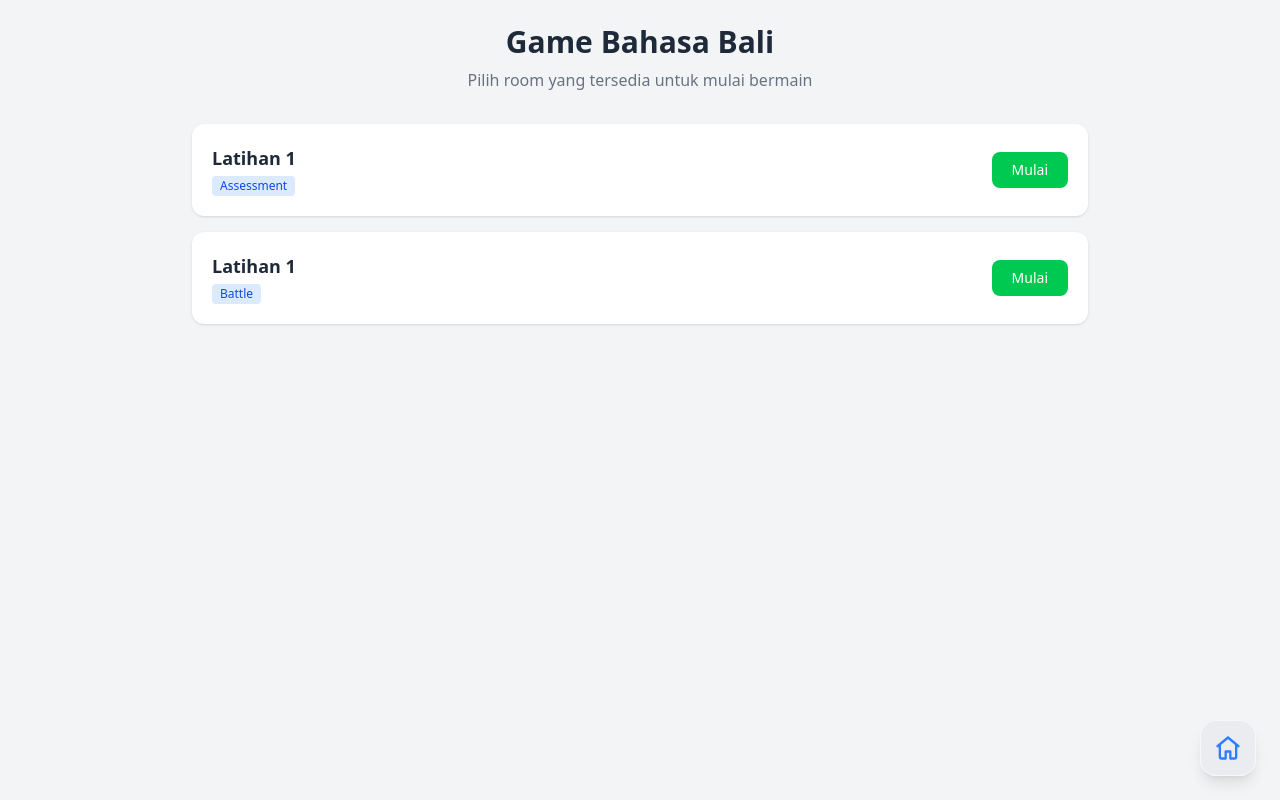
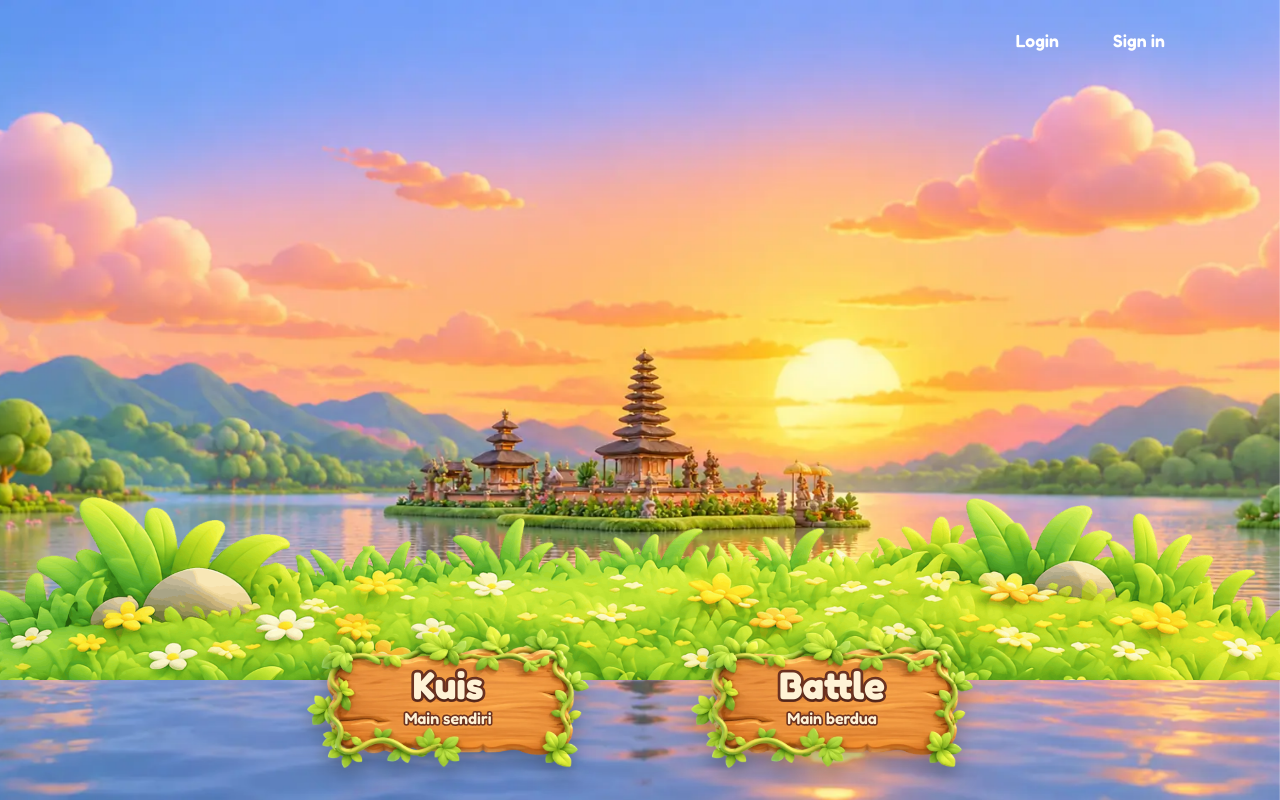
Before and after one commit to SriAndayani/balinese-egrang-battle, a Laravel app: page / in a window 1280 px wide. Run offline with Laravel 12, Linux system fonts and the light colour scheme; data comes from the database, SQL or seed files in the repository; style sheets or scripts are compiled from the project's sources.

Commit message:
update tampilan menu games

```diff
--- a/app/Http/Controllers/Game/GameController.php
+++ b/app/Http/Controllers/Game/GameController.php
@@ -14,4 +14,23 @@ class GameController extends Controller
 
         return view('game.index', compact('rooms'));
     }
+
+    public function room(string $mode)
+    {
+        // Satu tempat untuk semua pengaturan per mode
+        $pengaturan = [
+            'assesment' => ['label' => 'Kuis',   'rute' => 'assesment.show', 'db' => 'assessment'],
+            'battle'    => ['label' => 'Battle', 'rute' => 'battle.show', 'db' => 'battle'],
+        ];
+
+        $label = $pengaturan[$mode]['label'];   // untuk judul halaman
+        $rute  = $pengaturan[$mode]['rute'];    // route tujuan tombol
+
+        $rooms = Room::where('mode', $pengaturan[$mode]['db'])     // isi kolom mode di database harus sama persis
+            ->where('status', 1)
+            ->orderBy('id_room')
+            ->get();
+
+        return view('game.option', compact('mode', 'label', 'rute', 'rooms'));
+    }
 }
--- /dev/null
+++ b/public/css/index.css
@@ -0,0 +1,167 @@
+@font-face {
+    font-family: 'Fredoka';
+    src: url('/fonts/fredoka/Fredoka-VariableFont_wdth,wght.ttf')
+         format('truetype');
+    font-weight: 100 300 700;
+    font-style: normal;
+    font-display: swap;
+}
+
+* {
+    margin: 0;
+    padding: 0;
+    box-sizing: border-box;
+    font-family: 'Fredoka', sans-serif;
+}
+
+body {
+    min-height: 100vh;
+    overflow-x: hidden;
+    overflow-y: hidden;
+}
+
+header {
+    position: absolute;
+    top: 0;
+    left: 0;
+    width: 100%;
+    padding: 30px 100px;
+    display: flex;
+    justify-content: space-between;
+    align-items: center;
+    z-index: 100;
+}
+
+.logo {
+
+}
+
+.navigation a {
+    position: relative;
+    font-size: 1.1em;
+    color: #fff;
+    font-weight: 600;
+    text-decoration: none;
+    margin-left: 20px;
+    padding: 6px 15px;
+    transition: 0.5s;
+}
+
+.navigation a:hover {
+    color: #333;
+}
+
+.navigation a span {
+    position: absolute;
+    top: 0;
+    left: 0;
+    width: 100%;
+    height: 100%;
+    background: #fff;
+    border-radius: 30px;
+    z-index: -1;
+    transform: scale(0);
+    opacity: 0;
+    transition: 0.5s;
+}
+
+.navigration a:hover span {
+    transform: scale(1);
+    transition: 0.5s;
+}
+
+.parallax {
+    position: relative;
+    display: flex;
+    justify-content: center;
+    align-items: center;
+    height: 100vh;
+    background: url('../images/background.webp') no-repeat;
+    background-size: cover;
+    background-position: center;
+    background-attachment: fixed;
+}
+
+.parallax img {
+    position: relative;
+    top: -10%;
+    left: 0;
+    width: 100%;
+    pointer-events: none;
+    overflow: hidden;
+}
+
+.pilih-mode{
+  position:absolute;
+  left:0; right:0;
+  bottom:4%;
+  z-index:10;
+  display:flex;
+  justify-content:center;
+  align-items:flex-end;
+  gap:clamp(16px, 8vw, 160px);
+  padding:0 4%;
+}
+
+.mode-btn{
+  position:relative;
+  display:block;
+  width:clamp(200px, 22vw, 520px);
+  text-decoration:none;
+  filter:drop-shadow(0 10px 10px rgba(0,0,0,.28));
+  transition:transform .12s ease-out;
+  -webkit-tap-highlight-color:transparent;
+  user-select:none;
+}
+
+.parallax .mode-btn img{
+  position:static;
+  top:auto; left:auto;
+  display:block;
+  width:100%;
+  height:auto;
+  pointer-events:none;
+}
+
+.mode-label{
+  position:absolute;
+  inset:12% 14% 14% 14%;
+  display:flex;
+  flex-direction:column;
+  align-items:center;
+  justify-content:center;
+  text-align:center;
+  line-height:1;
+  color:#fff3d6;
+}
+
+.mode-label b{
+  font-weight:700;
+  font-size:clamp(1.4rem, 3vw, 3.8rem);
+  -webkit-text-stroke:.14em #6b3220;
+  paint-order:stroke fill;
+  text-shadow:0 .06em 0 rgba(0,0,0,.25);
+}
+
+.mode-label small{
+  margin-top:.35em;
+  font-weight:600;
+  font-size:clamp(.75rem, 1.25vw, 1.6rem);
+  -webkit-text-stroke:.2em #6b3220;
+  paint-order:stroke fill;
+}
+
+@media (hover:hover){
+  .mode-btn:hover{ transform:scale(1.05) translateY(-4px); }
+}
+.mode-btn:active{ transform:scale(.96) translateY(4px); }
+.mode-btn:focus-visible{ outline:3px solid #fff; outline-offset:6px; border-radius:20px; }
+
+@media (max-width:640px){
+  .pilih-mode{ flex-direction:column; align-items:center; bottom:4%; gap:8px; }
+  .mode-btn{ width:min(56vw, 260px); }
+}
+
+@media (prefers-reduced-motion:reduce){
+  .mode-btn{ transition:none; }
+}
--- a/resources/css/app.css
+++ b/resources/css/app.css
@@ -9,3 +9,12 @@
     --font-sans: 'Instrument Sans', ui-sans-serif, system-ui, sans-serif, 'Apple Color Emoji', 'Segoe UI Emoji',
         'Segoe UI Symbol', 'Noto Color Emoji';
 }
+
+@font-face {
+    font-family: 'Fredoka';
+    src: url('/fonts/fredoka/Fredoka-VariableFont_wdth,wght.ttf')
+         format('truetype');
+    font-weight: 300 700;
+    font-style: normal;
+    font-display: swap;
+}
--- a/resources/views/game/index.blade.php
+++ b/resources/views/game/index.blade.php
@@ -1,151 +1,43 @@
 <!DOCTYPE html>
-<html lang="id">
+<html lang="en">
 <head>
-    <meta charset="UTF-8">
-    <meta name="viewport" content="width=device-width, initial-scale=1.0">
-    <title>Malajah Basa Bali</title>
-    @vite(['resources/css/app.css', 'resources/js/app.js'])
+ <meta charset="UTF-8">
+ <meta name="viewport" content="width=device-width, initial-scale=1.0">
+ <meta http-equiv="X-UA-Compatible" content="ie=edge">
+ <title>Document</title>
+ <link rel="stylesheet" href="{{ asset('css/index.css') }}">
 </head>
-<body class="min-h-screen bg-gray-100 p-6">
+<body>
+    <header>
+        <h2 class="logo"></h2>
+        <nav class="navigation">
+            <a href="{{ route('login') }}">Login<span></span></a>
+            <a href="{{ route('register') }}">Sign in<span></span></a>
+        </nav>
+    </header>
 
-    <div class="max-w-4xl mx-auto">
+    <section class="parallax">
+        <img src="{{ asset('images/grass.png') }}" id="grass">
 
-        {{-- HEADER --}}
-        <div class="text-center mb-8">
-            <h1 class="text-3xl font-bold text-gray-800">
-                Game Bahasa Bali
-            </h1>
-            <p class="text-gray-500 mt-2">
-                Pilih room yang tersedia untuk mulai bermain
-            </p>
-        </div>
+        {{-- Pilihan mode permainan --}}
+        <nav class="pilih-mode" aria-label="Pilih mode permainan">
+            {{-- Ganti url('/kuis') dan url('/battle') dengan route milikmu, misalnya route('kuis') --}}
+            <a class="mode-btn" href="{{ route('game.room', 'assesment') }}">
+                <img src="{{ asset('images/papan-kayu.webp') }}" alt="" decoding="async" draggable="false">
+                <span class="mode-label">
+                    <b>Kuis</b>
+                    <small>Main sendiri</small>
+                </span>
+            </a>
 
-        {{--
-            Menampilkan pesan error jika ada.
-
-            with('error', '...') di Controller akan tersimpan
-            di session flash. Laravel menyediakan helper
-            session('key') untuk membacanya di Blade.
-
-            Session flash hanya tersedia untuk satu request berikutnya,
-            setelah itu otomatis hilang.
-        --}}
-        @if (session('error'))
-            <div class="bg-red-100 border border-red-400 text-red-700
-                        px-4 py-3 rounded mb-6">
-                {{ session('error') }}
-            </div>
-        @endif
-
-        {{--
-            Mengecek apakah $rooms kosong atau tidak.
-
-            $rooms adalah Collection yang dikirim dari GameController.
-            @forelse adalah kombinasi @foreach dan @empty:
-            → Jika $rooms tidak kosong, jalankan blok pertama
-            → Jika $rooms kosong, jalankan blok @empty
-        --}}
-        @forelse ($rooms as $room)
-
-            {{--
-                Setiap room ditampilkan sebagai kartu.
-                Kita cek $room->mode untuk menentukan:
-                → Warna badge mode
-                → Tujuan link ketika kartu diklik
-            --}}
-            <div class="bg-white rounded-xl shadow p-5 mb-4
-                        flex items-center justify-between">
-
-                <div>
-                    {{-- Nama room --}}
-                    <h2 class="text-lg font-semibold text-gray-800">
-                        {{ $room->nama_room }}
-                    </h2>
-
-                    {{--
-                        Badge mode room.
-
-                        Kita gunakan @if untuk membedakan
-                        warna badge berdasarkan mode:
-                        → assessment = warna hijau
-                        → battle     = warna biru
-                    --}}
-                    <span class="inline-block mt-1 px-2 py-0.5 rounded text-xs
-                                font-medium
-                                @if($room->mode === 'assesment')
-                                    bg-green-100 text-green-700
-                                @else
-                                    bg-blue-100 text-blue-700
-                                @endif">
-                        {{ ucfirst($room->mode) }}
-                    </span>
-                </div>
-
-                {{--
-                    Tombol Mulai.
-
-                    Tujuan link berbeda berdasarkan mode room:
-                    → assesment → route('assesment.show', id_room)
-                    → battle     → route('battle.show', id_room)
-                                   (nanti ditambahkan)
-
-                    route() adalah helper Laravel untuk generate URL
-                    berdasarkan nama route yang sudah didefinisikan
-                    di web.php.
-                --}}
-                @if ($room->mode === 'assessment')
-                    <a href="{{ route('assesment.show', $room->id_room) }}"
-                       class="bg-green-500 hover:bg-green-600 text-white
-                              px-5 py-2 rounded-lg text-sm font-medium
-                              transition">
-                        Mulai
-                    </a>
-                @else
-                    {{--
-                        Battle mode belum dibuat.
-                        Tombol dibuat disabled agar tidak bisa diklik.
-                    --}}
-                    <a href="{{ route('battle.show', $room->id_room) }}"
-                       class="bg-green-500 hover:bg-green-600 text-white
-                              px-5 py-2 rounded-lg text-sm font-medium
-                              transition">
-                        Mulai
-                    </a>
-                @endif
-
-            </div>
-
-        @empty
-
-            {{-- Ditampilkan jika tidak ada room aktif sama sekali --}}
-            <div class="text-center text-gray-400 py-20">
-                <p class="text-lg">Belum ada room yang tersedia.</p>
-                <p class="text-sm mt-1">
-                    Hubungi guru untuk membuat room baru.
-                </p>
-            </div>
-
-        @endforelse
-
-    </div>
-
-    <a href="{{ route('login') }}"
-    title="Login"
-    aria-label="Ke halaman login"
-    class="fixed bottom-6 right-6 z-50
-            flex items-center justify-center w-14 h-14
-            rounded-2xl border border-white/60
-            bg-gray-200/60 backdrop-blur-md shadow-lg
-            hover:bg-white-200/80 hover:scale-105 active:scale-95
-            transition">
-
-        {{-- Ikon rumah (SVG), warnanya mengikuti text-blue-500 --}}
-        <svg xmlns="http://www.w3.org/2000/svg" class="w-7 h-7 text-blue-500"
-            fill="none" viewBox="0 0 24 24" stroke="currentColor" stroke-width="2"
-            stroke-linecap="round" stroke-linejoin="round">
-            <path d="M3 10.5 12 3l9 7.5"/>
-            <path d="M5 9.5V20a1 1 0 0 0 1 1h4v-6h4v6h4a1 1 0 0 0 1-1V9.5"/>
-        </svg>
-    </a>
+            <a class="mode-btn" href="{{ route('game.room', 'battle') }}">
+                <img src="{{ asset('images/papan-kayu.webp') }}" alt="" decoding="async" draggable="false">
+                <span class="mode-label">
+                    <b>Battle</b>
+                    <small>Main berdua</small>
+                </span>
+            </a>
+        </nav>
+    </section>
 </body>
 </html>
--- a/routes/web.php
+++ b/routes/web.php
@@ -112,6 +112,10 @@ Route::middleware(['auth'])->group(function(){
 // ================ GAMES AREA ================
 Route::get('/', [GameController::class, 'index'])
     ->name('game.index');
+
+Route::get('/room/{mode}', [GameController::class, 'room'])
+    ->whereIn('mode', ['assesment', 'battle'])
+    ->name('game.room');
 // ------------ ASSESMENT VIEW ------------
 Route::prefix('assesment')->name('assesment.')->group(function () {
 
```
Also changed, not shown: public/css/rooms.css (added, +149 -0 lines), public/js/room.js (added, +108 -0 lines), resources/views/game/option.blade.php (added, +60 -0 lines), public/fonts/fredoka/Fredoka-VariableFont_wdth,wght.ttf (added), public/icons/users-round.svg (added), public/images/background.webp (added), public/images/grass.png (added), public/images/left-btn.webp (added), public/images/papan-kayu.webp (added), public/images/papan-polos.webp (added), public/images/right-btn.webp (added), public/js/index.js (added).
